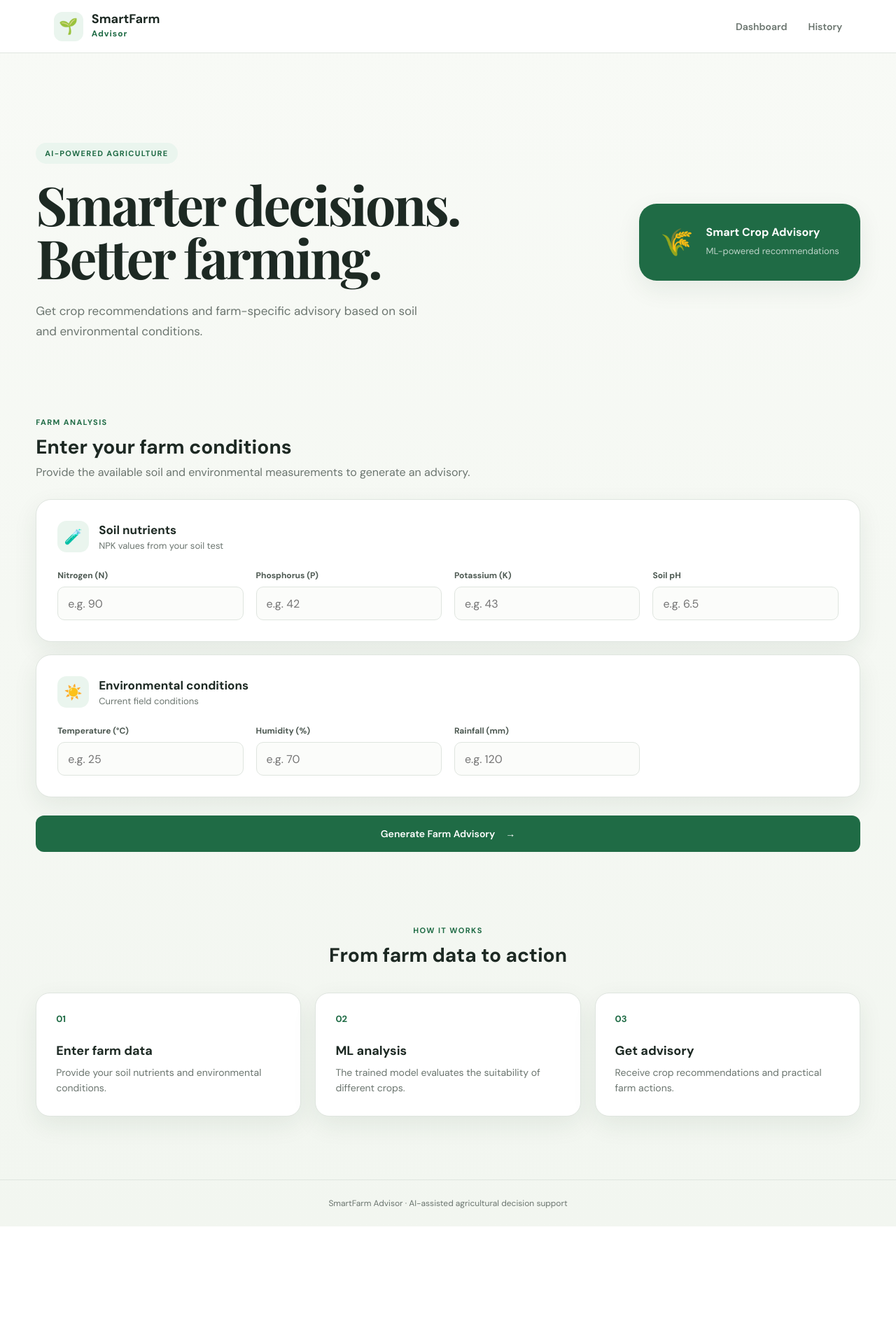
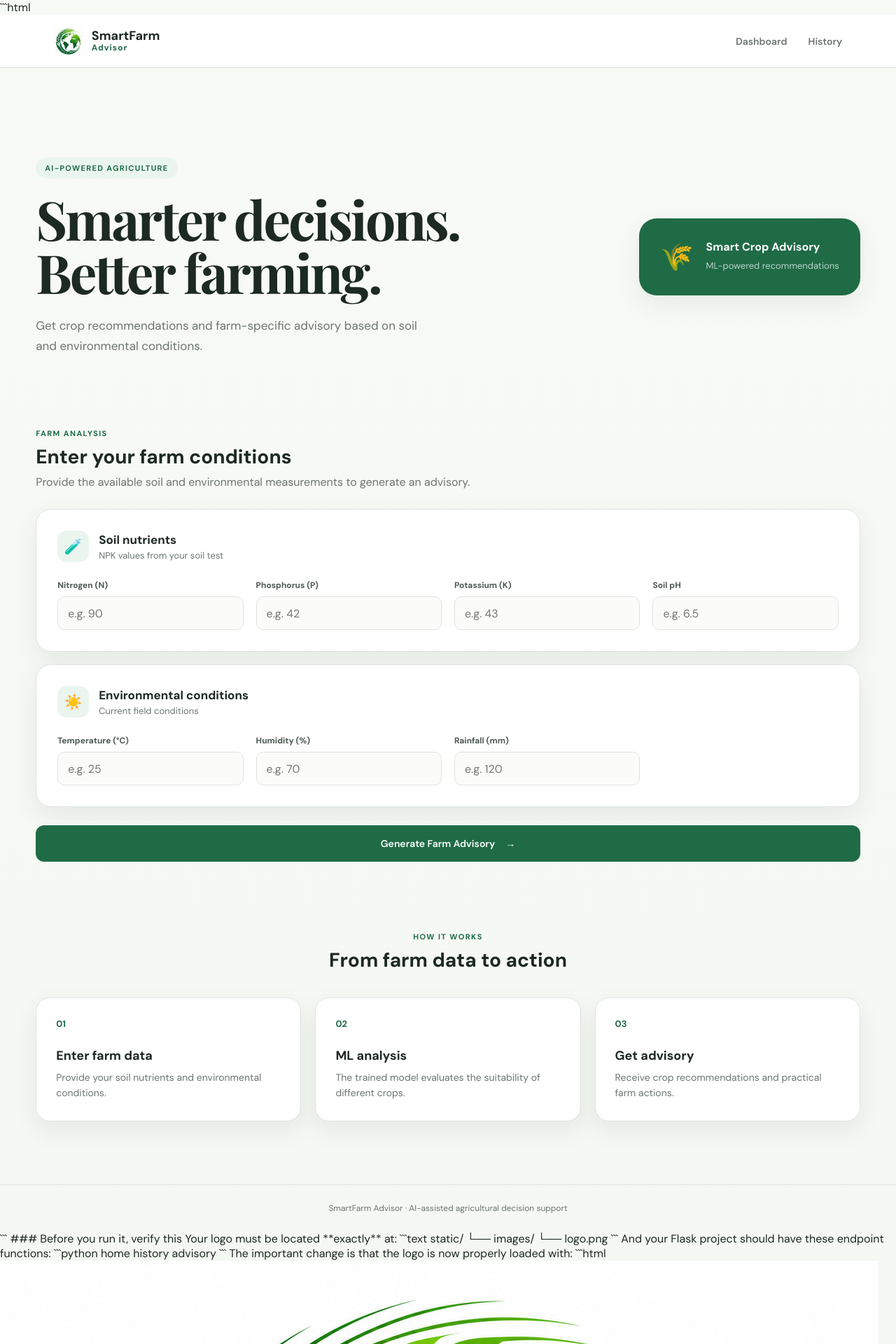
Before and after one commit to ramavenkatasatya/SmartFarm-Advisor, a Flask app: page / in a window 1280 px wide. Shown: the top 1920 px of the page at 70% size. Before the commit the page ends 1752 px from the top, so only its background shows below. Run offline with Flask 3, Linux system fonts and the light colour scheme.

Commit message:
Fix SmartFarm Advisor logo sizing

````diff
--- a/static/css/style.css
+++ b/static/css/style.css
@@ -92,23 +92,57 @@ NAVBAR
     align-items: center;
 
     gap: 12px;
+
+    /* Prevent oversized logo from affecting navbar */
+    min-width: 0;
 }
 
 
-.brand-icon {
+/* --------------------------------------------------
+SMARTFARM LOGO
+-------------------------------------------------- */
 
-    width: 42px;
-    height: 42px;
+/*
+   The old .brand-icon rule was for the 🌱 emoji.
+   The new logo is an actual image, so we control
+   the image dimensions here.
+*/
 
-    display: grid;
+.brand img {
 
-    place-items: center;
+    width: 42px !important;
 
-    border-radius: 12px;
+    height: 42px !important;
 
-    background: var(--green-light);
+    max-width: 42px !important;
 
-    font-size: 22px;
+    max-height: 42px !important;
+
+    min-width: 42px;
+
+    min-height: 42px;
+
+    object-fit: contain;
+
+    object-position: center;
+
+    display: block;
+
+    flex: 0 0 42px;
+
+    border: none;
+
+}
+
+
+/*
+   If the PNG itself contains transparent space,
+   this keeps the image visually contained.
+*/
+
+.brand {
+
+    overflow: visible;
 }
 
 
@@ -383,6 +417,7 @@ FORM
 .card-icon {
 
     width: 45px;
+
     height: 45px;
 
     border-radius: 13px;
@@ -1296,4 +1331,24 @@ RESPONSIVE
         width: 100%;
     }
 
+
+    /* Keep logo fixed on small screens too */
+
+    .brand img {
+
+        width: 38px !important;
+
+        height: 38px !important;
+
+        max-width: 38px !important;
+
+        max-height: 38px !important;
+
+        min-width: 38px;
+
+        min-height: 38px;
+
+        flex-basis: 38px;
+    }
+
 }
--- a/templates/index.html
+++ b/templates/index.html
@@ -1,3 +1,4 @@
+```html
 <!DOCTYPE html>
 <html lang="en">
 
@@ -24,15 +25,20 @@
 <header class="navbar">
 
     <div class="brand">
-        <div class="brand-icon">🌱</div>
+
+        <img
+            src="{{ url_for('static', filename='images/logo.png') }}"
+            alt="SmartFarm Advisor"
+        >
 
         <div>
             <h2>SmartFarm</h2>
             <span>Advisor</span>
         </div>
+
     </div>
 
-    <nav>
+    <nav aria-label="Main navigation">
 
         <a href="{{ url_for('home') }}">
             Dashboard
@@ -108,6 +114,7 @@
         <div class="section-heading">
 
             <div>
+
                 <span class="section-label">
                     FARM ANALYSIS
                 </span>
@@ -120,6 +127,7 @@
                     Provide the available soil and environmental
                     measurements to generate an advisory.
                 </p>
+
             </div>
 
         </div>
@@ -143,8 +151,15 @@
                     </div>
 
                     <div>
-                        <h3>Soil nutrients</h3>
-                        <p>NPK values from your soil test</p>
+
+                        <h3>
+                            Soil nutrients
+                        </h3>
+
+                        <p>
+                            NPK values from your soil test
+                        </p>
+
                     </div>
 
                 </div>
@@ -152,14 +167,16 @@
 
                 <div class="input-grid">
 
+
                     <div class="input-group">
 
-                        <label>
+                        <label for="nitrogen">
                             Nitrogen (N)
                         </label>
 
                         <input
                             type="number"
+                            id="nitrogen"
                             name="nitrogen"
                             step="0.01"
                             placeholder="e.g. 90"
@@ -171,12 +188,13 @@
 
                     <div class="input-group">
 
-                        <label>
+                        <label for="phosphorus">
                             Phosphorus (P)
                         </label>
 
                         <input
                             type="number"
+                            id="phosphorus"
                             name="phosphorus"
                             step="0.01"
                             placeholder="e.g. 42"
@@ -188,12 +206,13 @@
 
                     <div class="input-group">
 
-                        <label>
+                        <label for="potassium">
                             Potassium (K)
                         </label>
 
                         <input
                             type="number"
+                            id="potassium"
                             name="potassium"
                             step="0.01"
                             placeholder="e.g. 43"
@@ -205,12 +224,13 @@
 
                     <div class="input-group">
 
-                        <label>
+                        <label for="ph">
                             Soil pH
                         </label>
 
                         <input
                             type="number"
+                            id="ph"
                             name="ph"
                             step="0.01"
                             min="0"
@@ -237,8 +257,15 @@
                     </div>
 
                     <div>
-                        <h3>Environmental conditions</h3>
-                        <p>Current field conditions</p>
+
+                        <h3>
+                            Environmental conditions
+                        </h3>
+
+                        <p>
+                            Current field conditions
+                        </p>
+
                     </div>
 
                 </div>
@@ -246,14 +273,16 @@
 
                 <div class="input-grid">
 
+
                     <div class="input-group">
 
-                        <label>
+                        <label for="temperature">
                             Temperature (°C)
                         </label>
 
                         <input
                             type="number"
+                            id="temperature"
                             name="temperature"
                             step="0.01"
                             placeholder="e.g. 25"
@@ -265,12 +294,13 @@
 
                     <div class="input-group">
 
-                        <label>
+                        <label for="humidity">
                             Humidity (%)
                         </label>
 
                         <input
                             type="number"
+                            id="humidity"
                             name="humidity"
                             step="0.01"
                             min="0"
@@ -284,12 +314,13 @@
 
                     <div class="input-group">
 
-                        <label>
+                        <label for="rainfall">
                             Rainfall (mm)
                         </label>
 
                         <input
                             type="number"
+                            id="rainfall"
                             name="rainfall"
                             step="0.01"
                             min="0"
@@ -311,7 +342,9 @@
 
                 Generate Farm Advisory
 
-                <span>→</span>
+                <span aria-hidden="true">
+                    →
+                </span>
 
             </button>
 
@@ -339,6 +372,7 @@
 
 
         <div class="steps">
+
 
             <div class="step">
 
@@ -393,6 +427,7 @@
 
             </div>
 
+
         </div>
 
     </section>
@@ -416,3 +451,33 @@
 </body>
 
 </html>
+```
+
+### Before you run it, verify this
+
+Your logo must be located **exactly** at:
+
+```text
+static/
+└── images/
+    └── logo.png
+```
+
+And your Flask project should have these endpoint functions:
+
+```python
+home
+history
+advisory
+```
+
+The important change is that the logo is now properly loaded with:
+
+```html
+<img
+    src="{{ url_for('static', filename='images/logo.png') }}"
+    alt="SmartFarm Advisor"
+>
+```
+
+I also added `for`/`id` connections to the form labels, which improves accessibility without changing how your form works.
````
Also changed, not shown: static/images/logo.png (added).
